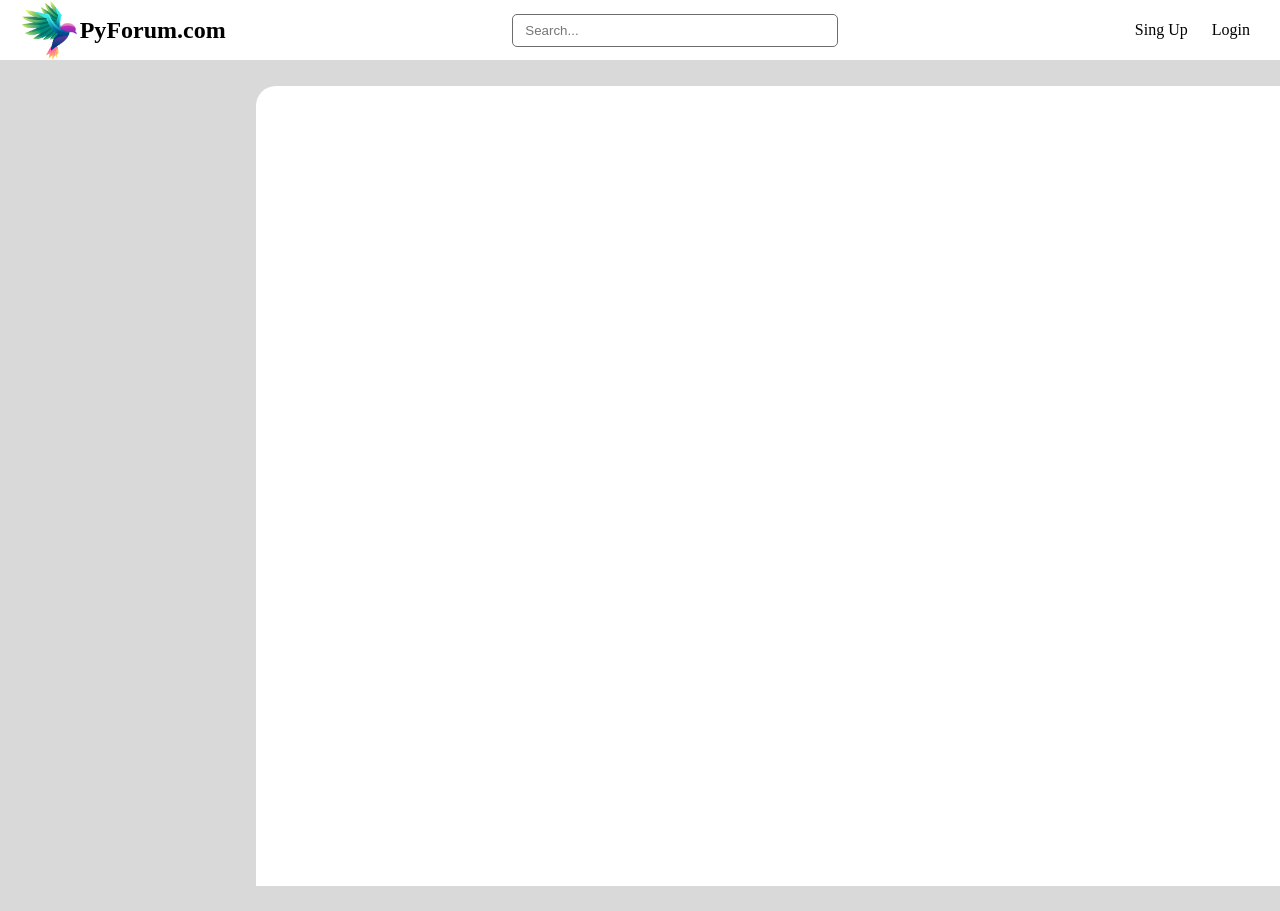
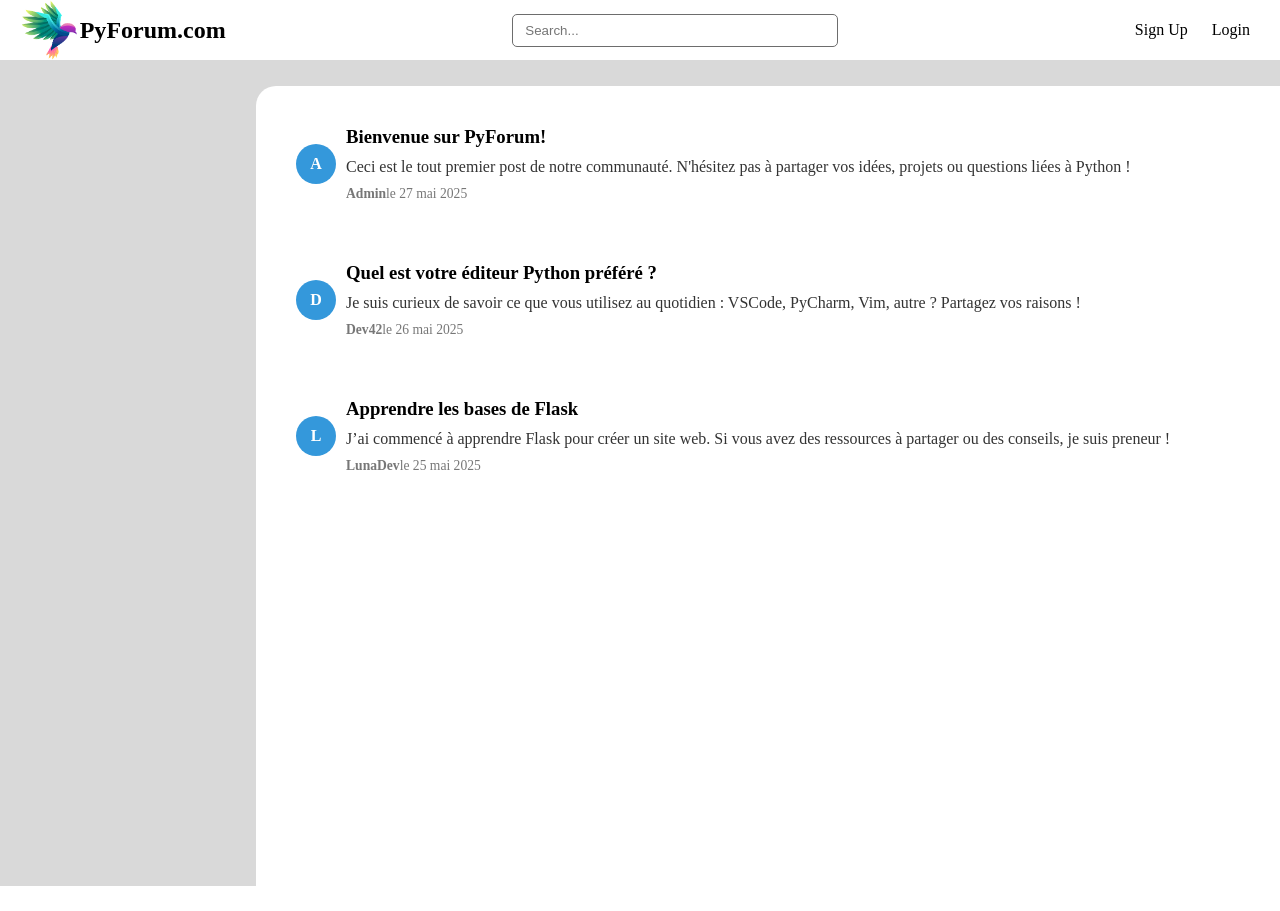
Before and after one commit to foenix208/PyForum, a Flask app: page / in a window 1280 px wide. After the commit the page ends 886 px from the top, so only its background shows below. Run offline with Flask 3, Linux system fonts and the light colour scheme.

Commit message:
cheplus ToT

```diff
--- a/src/app.py
+++ b/src/app.py
@@ -1,7 +1,26 @@
-from flask import Flask , render_template
+from flask import Flask , render_template,request
 
 app = Flask(__name__)
 
 @app.route("/")
 def index():
     return render_template("index.html")
+
+
+@app.route("/signup", methods=["GET", "POST"])
+def inscription():
+
+    if request.method == "POST":
+        # request.form contains the product data dictionnary
+
+        name = request.form.get("name")
+        price = request.form.get("price")
+        return f"<h1>Product added</h1><p>Name : {name}</p><p>Price : {price}</p>"
+
+    # GET request => show the form
+    return render_template("inscription.html")
+
+
+@app.route("/login", methods=["GET", "POST"])
+def connection():
+    return render_template("connection.html")
--- a/src/static/styles/style.css
+++ b/src/static/styles/style.css
@@ -50,7 +50,7 @@ nav>*{
 }
 
 .content{
-    padding: 2% 0;
+    padding: 2% 0 0 0;
     display: flex;
 }
 
@@ -66,5 +66,155 @@ nav>*{
     /* ! */
     height: 100vh;
     background-color: white;
-    border-radius: 20px 0  0 0 ;
+    border-radius: 20px 0 0 0 ;
 }
+/* Style pour les ronds de profil */
+.profile-pic {
+    width: 40px;
+    height: 40px;
+    border-radius: 50%;
+    background-color: #3498db; /* Couleur de fond */
+    color: white;
+    font-weight: bold;
+    display: flex;
+    justify-content: center;
+    align-items: center;
+    text-align: center;
+    font-size: 16px;
+    margin-right: 10px;
+}
+
+.post {
+
+    border-radius: 10px;
+    padding: 20px;
+    margin: 20px;
+    display: flex;
+    align-items: center;
+}
+
+.post h3 {
+    margin-bottom: 10px;
+}
+
+.post p {
+    color: #333;
+}
+
+.post-meta {
+    font-size: 0.85em;
+    color: #777;
+    margin-top: 10px;
+}
+
+/* Pour l'alignement du nom et des infos du post */
+.post-info {
+    display: flex;
+    align-items: center;
+}
+
+.login-container {
+    display: flex;
+    justify-content: center;
+    align-items: center;
+    height: calc(100vh - 60px);
+    background-color: #D9D9D9;
+}
+
+.login-box {
+    background-color: white;
+    padding: 40px;
+    border-radius: 12px;
+    box-shadow: 0 4px 12px rgba(0,0,0,0.1);
+    width: 300px;
+}
+
+.login-box h2 {
+    text-align: center;
+    margin-bottom: 24px;
+}
+
+.login-box input[type="text"],
+.login-box input[type="password"] {
+    width: 100%;
+    padding: 10px;
+    margin: 10px 0 20px 0;
+    border: 1px solid #ccc;
+    border-radius: 6px;
+}
+
+.login-box input[type="submit"] {
+    width: 100%;
+    padding: 10px;
+    background-color: black;
+    color: white;
+    border: none;
+    border-radius: 6px;
+    cursor: pointer;
+}
+
+.login-box input[type="submit"]:hover {
+    background-color: #333;
+}
+
+.login-box .signup-link {
+    text-align: center;
+    margin-top: 15px;
+}
+
+.login-box .signup-link a {
+    color: black;
+}
+        .signup-container {
+    display: flex;
+    justify-content: center;
+    align-items: center;
+    height: calc(100vh - 60px);
+    background-color: #D9D9D9;
+}
+
+.signup-box {
+    background-color: white;
+    padding: 40px;
+    border-radius: 12px;
+    box-shadow: 0 4px 12px rgba(0,0,0,0.1);
+    width: 320px;
+}
+
+.signup-box h2 {
+    text-align: center;
+    margin-bottom: 24px;
+}
+
+.signup-box input[type="text"],
+.signup-box input[type="email"],
+.signup-box input[type="password"] {
+    width: 100%;
+    padding: 10px;
+    margin: 10px 0 20px 0;
+    border: 1px solid #ccc;
+    border-radius: 6px;
+}
+
+.signup-box input[type="submit"] {
+    width: 100%;
+    padding: 10px;
+    background-color: black;
+    color: white;
+    border: none;
+    border-radius: 6px;
+    cursor: pointer;
+}
+
+.signup-box input[type="submit"]:hover {
+    background-color: #333;
+}
+
+.signup-box .login-link {
+    text-align: center;
+    margin-top: 15px;
+}
+
+.signup-box .login-link a {
+    color: black;
+}
--- a/src/templates/index.html
+++ b/src/templates/index.html
@@ -3,16 +3,18 @@
 <head>
     <meta charset="UTF-8">
     <meta name="viewport" content="width=device-width, initial-scale=1.0">
-    <title>Document</title>
+    <title>PyForum - Home</title>
+    <link rel="stylesheet" href="../static/styles/style.css">
+    <style>
 
-    <link rel="stylesheet" href="../static/styles/style.css">
+    </style>
 </head>
 
 <body>
     <nav>
         <div>
             <a href="index.html" class="nav-lt">
-                <img src="../static/imgs/bird_2 2.png" height="60" alt="Site Logo - PyForume.com" placeholder="password">
+                <img src="../static/imgs/bird_2 2.png" height="60" alt="Site Logo - PyForume.com">
                 <h1><span>Py</span>Forum.com</h1>
             </a>
         </div>
@@ -20,13 +22,57 @@
             <input class="search-bar" type="text" placeholder="Search...">
         </div>
         <div class="nav-SL">
-            <a href="#">Sing Up</a>
-            <a href="#">Login</a>
+            <a href="signup">Sign Up</a>
+            <a href="login">Login</a>
         </div>
     </nav>
+
     <div class="content">
         <div class="nav-cl"></div>
-        <div class="pots-ct"></div>
+        <div class="pots-ct">
+            <!-- Exemple de post avec rond de profil -->
+            <div class="post">
+                <div class="profile-pic">A</div>
+                <div>
+                    <h3>Bienvenue sur PyForum!</h3>
+                    <p>Ceci est le tout premier post de notre communauté. N'hésitez pas à partager vos idées, projets ou questions liées à Python !</p>
+                    <div class="post-meta">
+                        <div class="post-info">
+                            <strong>Admin</strong>
+                            <span>le 27 mai 2025</span>
+                        </div>
+                    </div>
+                </div>
+            </div>
+
+            <a href="#" class="post">
+                <div class="profile-pic">D</div>
+                <div>
+                    <h3>Quel est votre éditeur Python préféré ?</h3>
+                    <p>Je suis curieux de savoir ce que vous utilisez au quotidien : VSCode, PyCharm, Vim, autre ? Partagez vos raisons !</p>
+                    <div class="post-meta">
+                        <div class="post-info">
+                            <strong>Dev42</strong>
+                            <span>le 26 mai 2025</span>
+                        </div>
+                    </div>
+                </div>
+            </a>
+
+            <div class="post">
+                <div class="profile-pic">L</div>
+                <div>
+                    <h3>Apprendre les bases de Flask</h3>
+                    <p>J’ai commencé à apprendre Flask pour créer un site web. Si vous avez des ressources à partager ou des conseils, je suis preneur !</p>
+                    <div class="post-meta">
+                        <div class="post-info">
+                            <strong>LunaDev</strong>
+                            <span>le 25 mai 2025</span>
+                        </div>
+                    </div>
+                </div>
+            </div>
+        </div>
     </div>
 </body>
 </html>
```
Also changed, not shown: src/templates/connection.html (added, +39 -0 lines), src/templates/inscription.html (added, +40 -0 lines).
